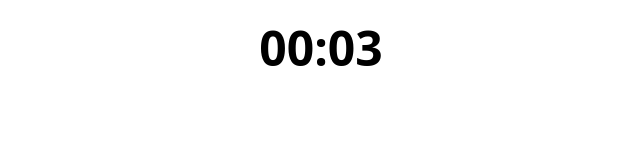
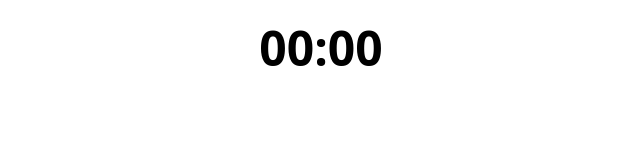
Before and after one commit to ishi-pishi/brainhaven, a React app in the folder frontend/: page / in a window 1280 px wide. Shown: the top 160 px of the page, without its empty margins (319-959 px from the left). Built offline with nearby package versions, Linux system fonts and the light colour scheme; the HTML template or start-up script is replaced by a standard one.

Commit message:
Remove temp timer start

```diff
--- a/frontend/src/components/pomodoroSession/TimerDisplay.tsx
+++ b/frontend/src/components/pomodoroSession/TimerDisplay.tsx
@@ -7,8 +7,6 @@ export default function TimerDisplay() {
 
   useEffect(() => {
     const unsubscribe = timerManager.addTickListener(setTimeLeftMs);
-
-    timerManager.startTimerSeconds(10);
 
     return () => {
       unsubscribe();
```
